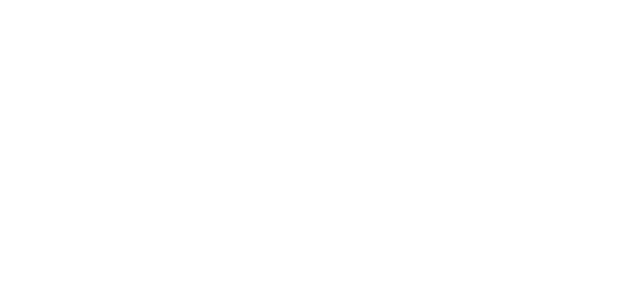
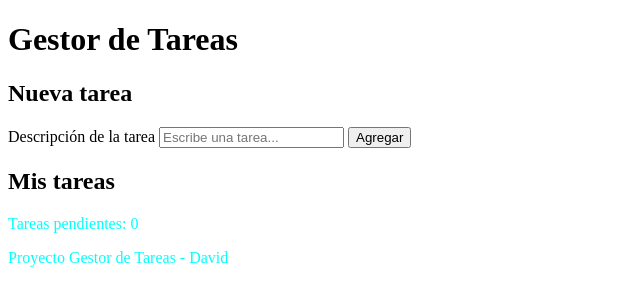
Before and after one commit to KevinV593/tareas-web, a plain HTML site: page index.html in a window 1280 px wide. Shown: the whole page, without its empty margins (0-640 px from the left). Drawn offline with Linux system fonts and the light colour scheme.

Commit message:
feature: crear estructura HTML5 base del gestor de tareas

```diff
--- a/index.html
+++ b/index.html
@@ -1,12 +1,39 @@
 <!DOCTYPE html>
 <html lang="en">
+
 <head>
     <meta charset="UTF-8">
     <meta name="viewport" content="width=device-width, initial-scale=1.0">
     <link rel="stylesheet" href="./css/styles.css">
     <title>Gestor de tareas</title>
 </head>
+
 <body>
+    <header>
+        <h1>Gestor de Tareas</h1>
+    </header>
+
+    <main>
+        <section aria-labelledby="titulo-nueva-tarea">
+            <h2 id="titulo-nueva-tarea">Nueva tarea</h2>
+            <form id="formulario-tarea">
+                <label for="input-tarea">Descripción de la tarea</label>
+                <input type="text" id="input-tarea" name="tarea" placeholder="Escribe una tarea..." required>
+                <button type="submit" id="boton-agregar">Agregar</button>
+            </form>
+        </section>
+
+        <section aria-labelledby="titulo-lista-tareas">
+            <h2 id="titulo-lista-tareas">Mis tareas</h2>
+            <p>Tareas pendientes: <span id="contador-pendientes">0</span></p>
+            <ul id="lista-tareas"></ul>
+        </section>
+    </main>
+
+    <footer>
+        <p>Proyecto Gestor de Tareas - David</p>
+    </footer>
     <script src="./js/app.js"></script>
 </body>
+
 </html>
```
